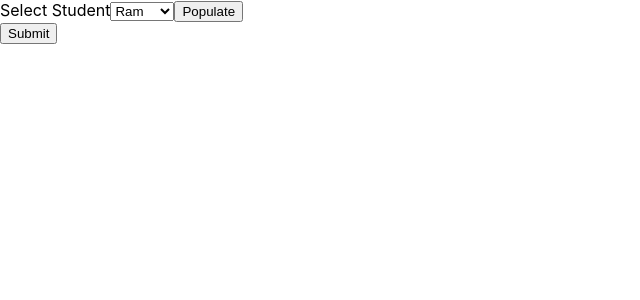
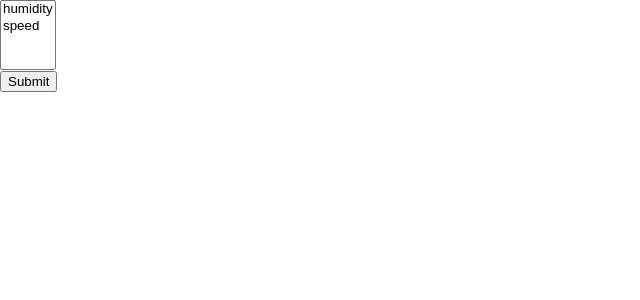
Before and after one commit to SaiSoeSan/wap-react, a React (Create React App) app in the folder demo/: page / in a window 1280 px wide. Shown: the top 300 px of the page, without its empty margins (0-640 px from the left). Built offline with nearby package versions, Linux system fonts and the light colour scheme.

Commit message:
humidity

```diff
--- a/demo/src/Assignment1.js
+++ b/demo/src/Assignment1.js
@@ -25,8 +25,18 @@ const Assignment1 = () => {
 
     const handleSkill = (event) => {
         let value = event.target.value;
-        setSkill((prev) => (
-            prev.includes(value) ?  prev.filter(v => v !== value) : [...prev,value]
+        // setSkill((prev) => (
+        //     prev.includes(value) ?  prev.filter(v => v !== value) : [...prev,value]
+        // ))
+        // const {value, checked} = event.target;
+        // if(checked){
+        //     setSkill([...skill,value]);
+        // }else{
+        //     setSkill(skill.filter(skill => skill !== value))
+        // }
+
+        setSkill(prevValue => (
+            prevValue.includes(value) ? prevValue.filter(item => item !== value) : [...prevValue,value]
         ))
     }
 
--- a/demo/src/Assignment5.js
+++ b/demo/src/Assignment5.js
@@ -38,7 +38,7 @@ const Assignment5 = () => {
         if(sortAsc){
             setData([...data].sort((a,b) => a.firstName > b.firstName ? 1 : (a.firstName < b.firstName ? -1 : 0 )))
         }else{
-            setData([...data].sort((b,a) => a.firstName > b.firstName ? 1 : (a.firstName < b.firstName ? -1 : 0 )))
+            setData([...data].sort((a,b) => b.firstName > a.firstName ? 1 : (b.firstName < a.firstName ? -1 : 0 )))
         }
     }
 
--- /dev/null
+++ b/demo/src/Humidity.js
@@ -0,0 +1,50 @@
+import { useState } from "react";
+
+const Humidity = () => {
+    let obj = [{ humidity: 20, speed: 30 }, { humidity: 10, speed: 40 }];
+
+    const [data,setData] = useState([]);
+    const [filteredObject,setFilteredObject] = useState([]);
+
+    const handleMultipleSelect = (event) => {
+        let result = [];
+        for(let ele of event.target.selectedOptions){
+            let currentObj = obj.map(item => ({[ele.value] : item[ele.value]}));
+            result = [...result, ...currentObj];
+        }
+        setFilteredObject(result)
+    }
+
+    const handleSubmit = () => {
+        setData(filteredObject)
+    }
+
+    return (
+        <div>
+            <select multiple name="" id="" onChange={handleMultipleSelect}>
+                <option value="humidity">humidity</option>
+                <option value="speed">speed</option>
+            </select>
+            <div>
+                <button onClick={handleSubmit}>Submit</button>
+            </div>
+            <br />
+            <br />
+            <div>
+                {
+                    data.map((item,index) => {
+                        const key = Object.keys(item)[0];
+                        const value = item[key];
+                       return (
+                        <div key={key}>
+                            <label htmlFor="">{key}</label>
+                            <input type="text" value={item[key]} readOnly />
+                        </div>
+                       )
+                    })
+                }
+            </div>
+        </div>
+    )
+}
+export default Humidity;
--- a/demo/src/index.js
+++ b/demo/src/index.js
@@ -10,6 +10,7 @@ import Assignment5 from './Assignment5';
 import ShoppingCart from './ShoppingCart';
 import FormSkill from './FormSkill'
 import reportWebVitals from './reportWebVitals';
+import Humidity from './Humidity';
 
 const root = ReactDOM.createRoot(document.getElementById('root'));
 root.render(
@@ -21,7 +22,8 @@ root.render(
     {/* <Assignment4/> */}
     {/* <Assignment5/> */}
     {/* <ShoppingCart /> */}
-    <FormSkill />
+    {/* <FormSkill /> */}
+    <Humidity />
   </React.StrictMode>
 );
 
```
